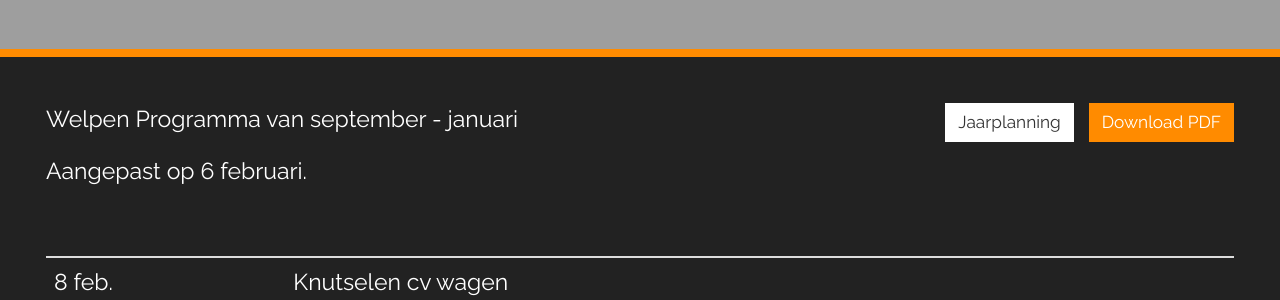
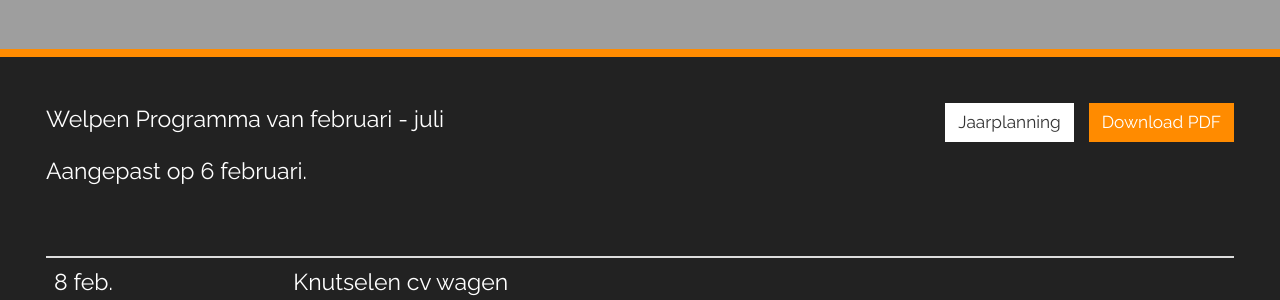
Before and after one commit to nognooitmeegemaakt/website, a Jekyll site: the page built from _agenda/welpen.md, in a window 1280 px wide and 1400 px high. Shown: the part 218-518 px from the top of the window. Built offline with Jekyll 4.4.1, drawn with Linux system fonts in a browser that asks for light colours; some web fonts are replaced; some of the changed text lies outside the part shown.

Commit message:
Update welpen.md Agenda through CMS
By Fabrizio Zanin (108.162.229.165)

```diff
--- a/_agenda/welpen.md
+++ b/_agenda/welpen.md
@@ -3,10 +3,10 @@
 layout: agenda
 category: agenda
 agenda: welpen
-footer: "_Laatste wijziging 30-08-2019_"
+footer: "_Laatste wijziging 06-02-2020_"
 ---
 
-Welpen Programma van september - januari
+Welpen Programma van februari - juli
 
 Aangepast op 6 februari.
 
```
